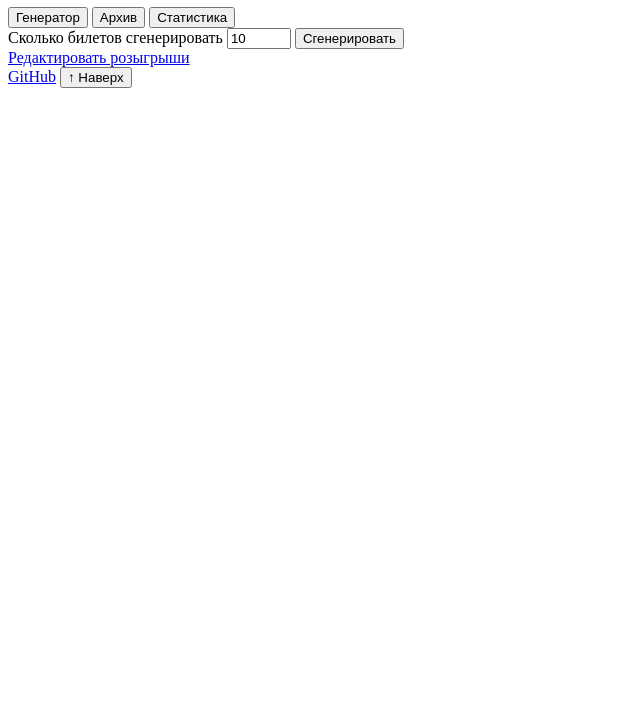
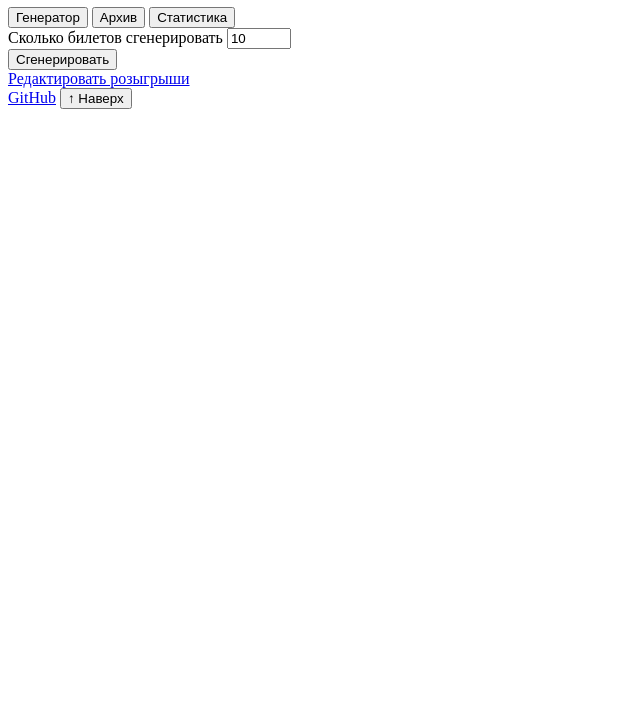
Before and after one commit to huhen/fortunata, a website with bundled scripts: page web/index.html in a window 1280 px wide. Shown: the part 73-800 px from the top of the page, without its empty margins (0-640 px from the left). Built offline with nearby package versions, Linux system fonts and the light colour scheme; no server answers.

Commit message:
fix: кнопки генерации в одну строку (form-actions)

```diff
--- a/web/index.html
+++ b/web/index.html
@@ -21,8 +21,10 @@
       <div class="card">
         <label for="count">Сколько билетов сгенерировать</label>
         <input id="count" type="number" inputmode="numeric" min="1" max="100" value="10">
-        <button id="btn-generate" class="btn-primary">Сгенерировать</button>
-        <button id="btn-generate-ai" class="btn-primary" hidden>AI генерация</button>
+        <div class="form-actions">
+          <button id="btn-generate" class="btn-primary">Сгенерировать</button>
+          <button id="btn-generate-ai" class="btn-primary" hidden>AI генерация</button>
+        </div>
         <p id="gen-error" class="error" hidden></p>
       </div>
       <div id="tickets"></div>
```
